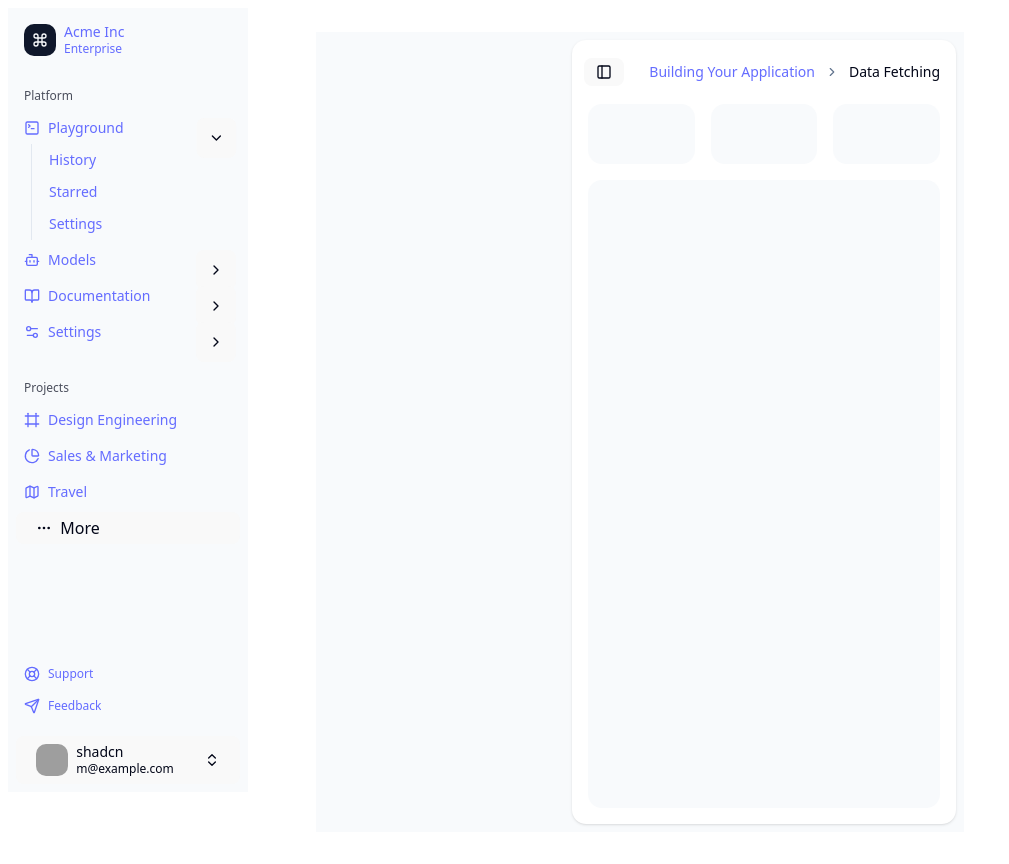
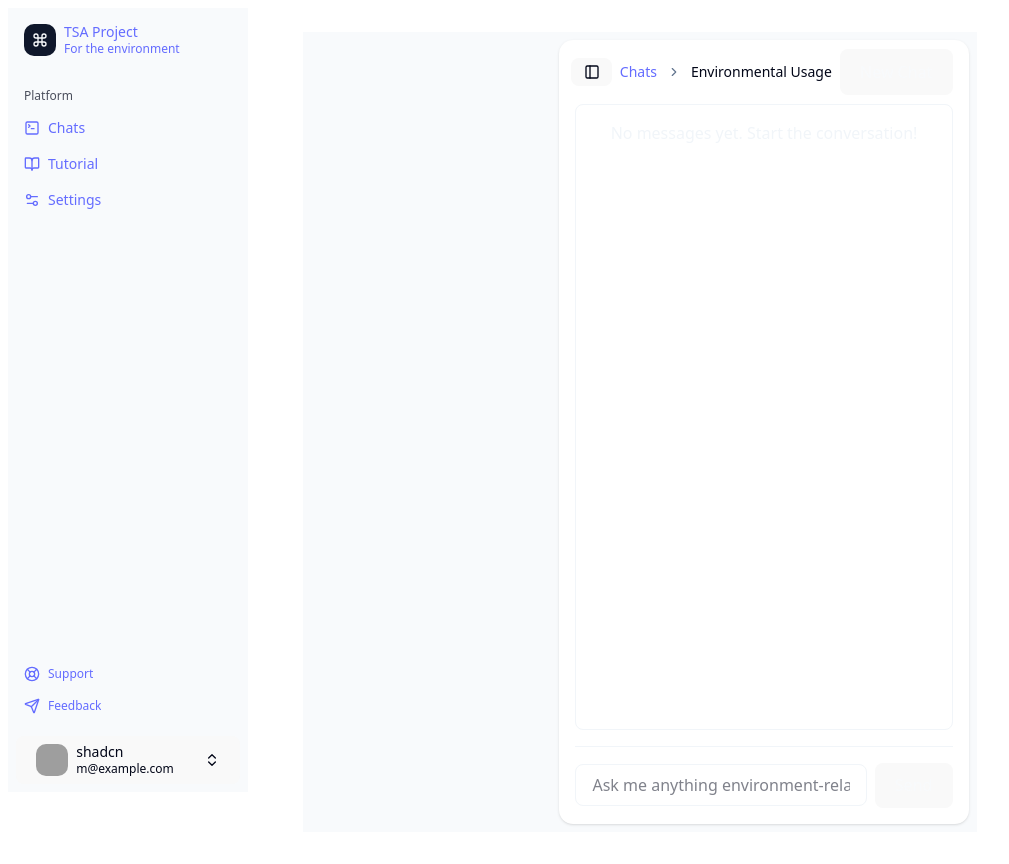
Before and after one commit to rsa16/tsa-project, a React (Vite) app: page / in a window 1280 px wide. Shown: the whole page, without its empty margins (0-1009 px from the left). Built offline with nearby package versions, Linux system fonts and the light colour scheme; grey boxes are pictures that could not be loaded.

Commit message:
create chat system

```diff
--- a/src/components/app-sidebar.jsx
+++ b/src/components/app-sidebar.jsx
@@ -1,19 +1,14 @@
 import * as React from "react"
 import {
   BookOpen,
-  Bot,
   Command,
-  Frame,
   LifeBuoy,
-  Map,
-  PieChart,
   Send,
   Settings2,
   SquareTerminal,
 } from "lucide-react"
 
 import { NavMain } from "@/components/nav-main"
-import { NavProjects } from "@/components/nav-projects"
 import { NavSecondary } from "@/components/nav-secondary"
 import { NavUser } from "@/components/nav-user"
 import {
@@ -21,6 +16,7 @@ import {
   SidebarContent,
   SidebarFooter,
   SidebarHeader,
+  SidebarInput,
   SidebarMenu,
   SidebarMenuButton,
   SidebarMenuItem,
@@ -34,89 +30,20 @@ const data = {
   },
   navMain: [
     {
-      title: "Playground",
+      title: "Chats",
       url: "#",
       icon: SquareTerminal,
       isActive: true,
-      items: [
-        {
-          title: "History",
-          url: "#",
-        },
-        {
-          title: "Starred",
-          url: "#",
-        },
-        {
-          title: "Settings",
-          url: "#",
-        },
-      ],
     },
     {
-      title: "Models",
-      url: "#",
-      icon: Bot,
-      items: [
-        {
-          title: "Genesis",
-          url: "#",
-        },
-        {
-          title: "Explorer",
-          url: "#",
-        },
-        {
-          title: "Quantum",
-          url: "#",
-        },
-      ],
-    },
-    {
-      title: "Documentation",
+      title: "Tutorial",
       url: "#",
       icon: BookOpen,
-      items: [
-        {
-          title: "Introduction",
-          url: "#",
-        },
-        {
-          title: "Get Started",
-          url: "#",
-        },
-        {
-          title: "Tutorials",
-          url: "#",
-        },
-        {
-          title: "Changelog",
-          url: "#",
-        },
-      ],
     },
     {
       title: "Settings",
       url: "#",
       icon: Settings2,
-      items: [
-        {
-          title: "General",
-          url: "#",
-        },
-        {
-          title: "Team",
-          url: "#",
-        },
-        {
-          title: "Billing",
-          url: "#",
-        },
-        {
-          title: "Limits",
-          url: "#",
-        },
-      ],
     },
   ],
   navSecondary: [
@@ -131,28 +58,19 @@ const data = {
       icon: Send,
     },
   ],
-  projects: [
-    {
-      name: "Design Engineering",
-      url: "#",
-      icon: Frame,
-    },
-    {
-      name: "Sales & Marketing",
-      url: "#",
-      icon: PieChart,
-    },
-    {
-      name: "Travel",
-      url: "#",
-      icon: Map,
-    },
-  ],
 }
 
 export function AppSidebar({
   ...props
 }) {
+  const [chatInput, setChatInput] = React.useState("");
+
+  const handleChatSubmit = (e) => {
+    e.preventDefault();
+    console.log("Chat submitted:", chatInput);
+    setChatInput(""); // Clear input after submission
+  };
+
   return (
     <Sidebar variant="inset" {...props}>
       <SidebarHeader>
@@ -165,8 +83,8 @@ export function AppSidebar({
                   <Command className="size-4" />
                 </div>
                 <div className="grid flex-1 text-left text-sm leading-tight">
-                  <span className="truncate font-medium">Acme Inc</span>
-                  <span className="truncate text-xs">Enterprise</span>
+                  <span className="truncate font-medium">TSA Project</span>
+                  <span className="truncate text-xs">For the environment</span>
                 </div>
               </a>
             </SidebarMenuButton>
@@ -175,7 +93,6 @@ export function AppSidebar({
       </SidebarHeader>
       <SidebarContent>
         <NavMain items={data.navMain} />
-        <NavProjects projects={data.projects} />
         <NavSecondary items={data.navSecondary} className="mt-auto" />
       </SidebarContent>
       <SidebarFooter>
--- a/src/pages/Home.jsx
+++ b/src/pages/Home.jsx
@@ -13,38 +13,109 @@ import {
   SidebarProvider,
   SidebarTrigger,
 } from "@/components/ui/sidebar"
+import { useState } from "react"
 
 export default function Home() {
+  const [chatInput, setChatInput] = useState("")
+  const [chats, setChats] = useState([
+    { id: 1, title: "Environmental Usage" },
+  ]) // Initial chat list
+  const [messages, setMessages] = useState([]) // Chat messages
+
+  const handleChatSubmit = (e) => {
+    e.preventDefault()
+    if (chatInput.trim() === "") return
+    const newMessage = { id: messages.length + 1, text: chatInput, sender: "user" }
+    setMessages((prevMessages) => [...prevMessages, newMessage])
+    setChatInput("") // Clear input after submission
+
+    // Simulate bot response
+    setTimeout(() => {
+      const botMessage = {
+        id: messages.length + 2,
+        text: `This is a placeholder response to: "${chatInput}"`,
+        sender: "bot",
+      }
+      setMessages((prevMessages) => [...prevMessages, botMessage])
+    }, 1000)
+  }
+
+  const handleNewChat = () => {
+    // Create a new chat and reset messages
+    const newChat = { id: chats.length + 1, title: `Chat ${chats.length + 1}` }
+    setChats((prevChats) => [...prevChats, newChat])
+    setMessages([]) // Clear messages for the new chat
+  }
+
   return (
     <SidebarProvider>
-      <AppSidebar />
+      <AppSidebar chats={chats} />
       <SidebarInset>
-        <header className="flex h-16 shrink-0 items-center gap-2">
-          <div className="flex items-center gap-2 px-4">
+        <header className="flex h-16 shrink-0 items-center gap-2 px-4">
           <SidebarTrigger className="-ml-1" />
-            <Separator orientation="vertical" className="mr-2 h-4" />
           <Breadcrumb>
             <BreadcrumbList>
               <BreadcrumbItem className="hidden md:block">
                 <BreadcrumbLink href="#">
-                    Building Your Application
+                  Chats
                 </BreadcrumbLink>
               </BreadcrumbItem>
               <BreadcrumbSeparator className="hidden md:block" />
               <BreadcrumbItem>
-                  <BreadcrumbPage>Data Fetching</BreadcrumbPage>
+                <BreadcrumbPage>{chats[chats.length - 1]?.title}</BreadcrumbPage>
               </BreadcrumbItem>
             </BreadcrumbList>
           </Breadcrumb>
-          </div>
+          <button
+            onClick={handleNewChat}
+            className="ml-auto rounded-md bg-primary px-4 py-2 text-primary-foreground"
+          >
+            New Chat
+          </button>
         </header>
         <div className="flex flex-1 flex-col gap-4 p-4 pt-0">
-          <div className="grid auto-rows-min gap-4 md:grid-cols-3">
-            <div className="aspect-video rounded-xl bg-muted/50" />
-            <div className="aspect-video rounded-xl bg-muted/50" />
-            <div className="aspect-video rounded-xl bg-muted/50" />
+          <div className="flex-1 overflow-y-auto rounded-md border border-muted p-4">
+            {messages.length === 0 ? (
+              <div className="text-muted text-center">No messages yet. Start the conversation!</div>
+            ) : (
+              messages.map((message) => (
+                <div
+                  key={message.id}
+                  className={`mb-4 flex ${
+                    message.sender === "user" ? "justify-end" : "justify-start"
+                  }`}
+                >
+                  <div
+                    className={`rounded-lg px-4 py-2 ${
+                      message.sender === "user"
+                        ? "bg-primary text-primary-foreground"
+                        : "bg-muted text-muted-foreground"
+                    }`}
+                  >
+                    {message.text}
                   </div>
-          <div className="min-h-[100vh] flex-1 rounded-xl bg-muted/50 md:min-h-min" />
+                </div>
+              ))
+            )}
+          </div>
+          <form
+            onSubmit={handleChatSubmit}
+            className="flex items-center gap-2 border-t border-muted pt-4"
+          >
+            <input
+              type="text"
+              placeholder="Ask me anything environment-related..."
+              value={chatInput}
+              onChange={(e) => setChatInput(e.target.value)}
+              className="flex-1 rounded-md border border-muted px-4 py-2"
+            />
+            <button
+              type="submit"
+              className="rounded-md bg-primary px-4 py-2 text-primary-foreground"
+            >
+              Send
+            </button>
+          </form>
         </div>
       </SidebarInset>
     </SidebarProvider>
```
Also changed, not shown: components.json. Lines whose indentation alone changed are shown as unchanged.
